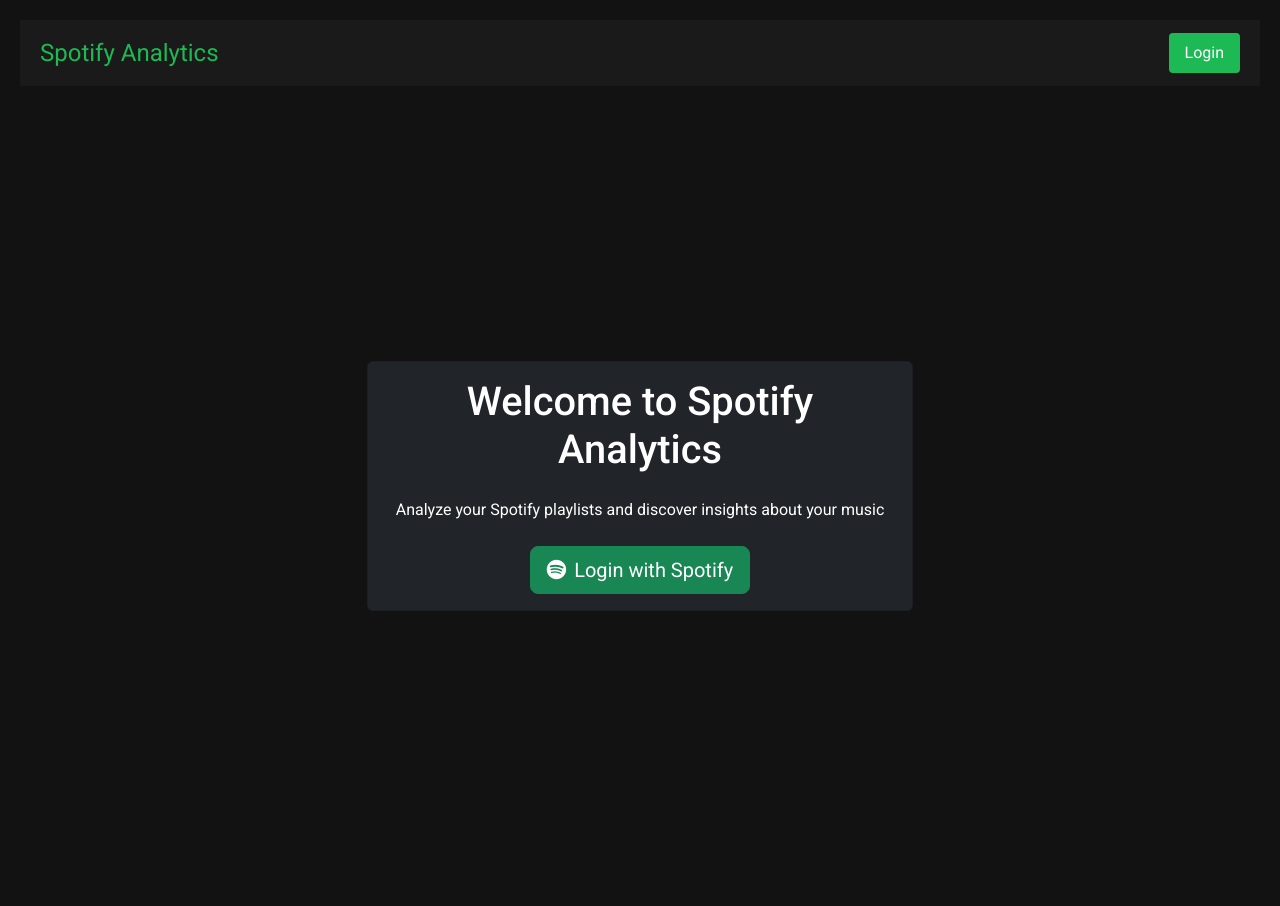
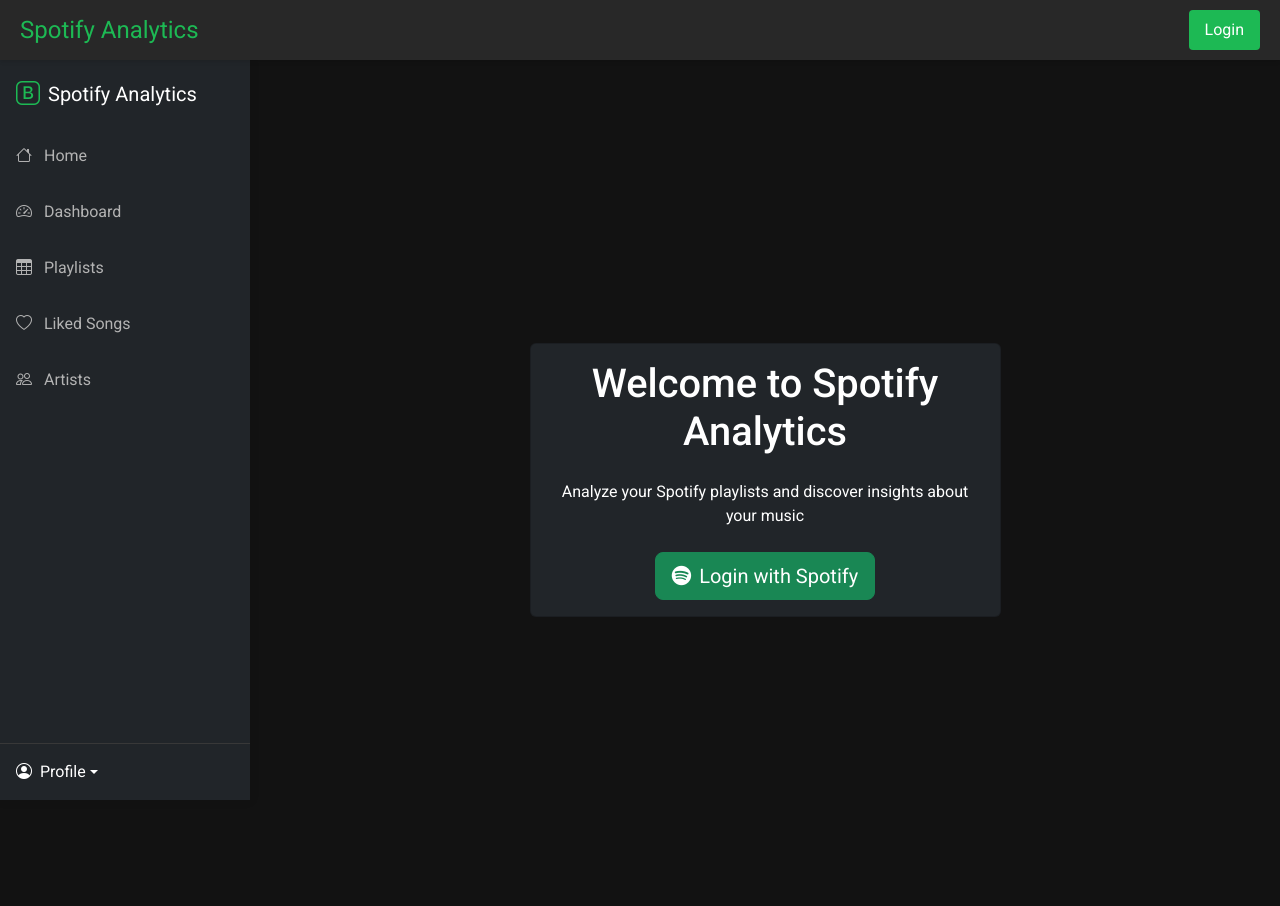
Before and after one commit to eddiemapes/SpotifyAPI, a Django app: page / in a window 1280 px wide. After the commit the page ends 800 px from the top, so only its background shows below. Run offline with Django 5.2, Linux system fonts and the light colour scheme.

Commit message:
new sidebar

```diff
--- /dev/null
+++ b/core/static/core/css/sidebar.css
@@ -0,0 +1,125 @@
+/* Main layout */
+.wrapper {
+    display: flex;
+    width: 100%;
+    min-height: 100vh;
+    padding-top: 60px; /* Height of navbar */
+    position: relative;
+}
+
+/* Sidebar */
+#sidebar {
+    width: 250px;
+    position: fixed;
+    top: 60px; /* Position below navbar */
+    left: 0;
+    height: calc(100vh - 60px); /* Full height minus navbar */
+    z-index: 999;
+    transition: all 0.3s;
+    box-shadow: 0 0 10px rgba(0,0,0,0.1);
+    background-color: #282828;
+}
+
+#sidebar .nav-link {
+    color: #B3B3B3;
+    transition: all 0.3s;
+}
+
+#sidebar .nav-link:hover {
+    background-color: #383838;
+    color: #1DB954;
+}
+
+#sidebar .nav-link.active {
+    background-color: #383838;
+    color: #1DB954;
+}
+
+#sidebar .nav-link i {
+    width: 20px;
+    text-align: center;
+}
+
+#sidebar .text-decoration-none {
+    color: #ffffff;
+}
+
+#sidebar .border-top {
+    border-color: #383838 !important;
+}
+
+/* Content */
+#content {
+    flex: 1;
+    margin-left: 250px;
+    padding: 20px;
+    min-height: calc(100vh - 60px);
+    transition: all 0.3s;
+    position: relative;
+    top: 0;
+    width: calc(100% - 250px);
+}
+
+/* Navbar adjustments */
+.navbar {
+    position: fixed;
+    top: 0;
+    left: 0;
+    right: 0;
+    width: 100%;
+    height: 60px;
+    z-index: 1000;
+    background-color: #282828;
+    box-shadow: 0 2px 4px rgba(0,0,0,0.1);
+}
+
+/* Container adjustments */
+#content .container {
+    padding-top: 0;
+    margin-top: 0;
+    width: 100%;
+    max-width: 100%;
+}
+
+/* Responsive design */
+@media (max-width: 768px) {
+    #sidebar {
+        margin-left: -250px;
+        top: 60px;
+    }
+    #sidebar.active {
+        margin-left: 0;
+    }
+    #content {
+        width: 100%;
+        margin-left: 0;
+    }
+    .navbar {
+        width: 100%;
+    }
+}
+
+/* Profile dropdown */
+#sidebar .dropdown-menu {
+    background-color: #282828;
+    border: none;
+    box-shadow: 0 0 10px rgba(0,0,0,0.1);
+}
+
+#sidebar .dropdown-item {
+    color: #B3B3B3;
+}
+
+#sidebar .dropdown-item:hover {
+    background-color: #383838;
+    color: #1DB954;
+}
+
+#sidebar .dropdown-divider {
+    border-color: #383838;
+}
+
+/* Spotify brand color */
+#sidebar .bi-bootstrap {
+    color: #1DB954;
+}
--- a/core/static/core/css/styles.css
+++ b/core/static/core/css/styles.css
@@ -4,7 +4,7 @@
     font-family: 'Roboto', Tahoma, Geneva, Verdana, sans-serif;
     min-height: 100vh;
     margin: 0;
-    padding: 20px;
+    padding: 0;
 }
 
 h1 {
@@ -38,9 +38,6 @@
 small {
     font-size: 0.833rem;
 }
-
-
-
 
 .header {
     text-align: center;
@@ -100,16 +97,17 @@
 
 .navbar {
     background-color: #1a1a1a;
-    padding: 10px 20px;
+    padding: 0 20px;
     display: flex;
     justify-content: space-between;
     align-items: center;
+    height: 60px;
 }
 
 .navbar-container {
     width: 100%;
-    max-width: 1200px;
-    margin: 0 auto;
+    max-width: 100%;
+    margin: 0;
     display: flex;
     justify-content: space-between;
     align-items: center;
--- a/core/templates/core/base.html
+++ b/core/templates/core/base/base.html
@@ -5,6 +5,7 @@
     <meta charset="UTF-8">
     <meta name="viewport" content="width=device-width, initial-scale=1.0">
     <link href="https://cdn.jsdelivr.net/npm/bootstrap@5.3.3/dist/css/bootstrap.min.css" rel="stylesheet" integrity="sha384-QWTKZyjpPEjISv5WaRU9OFeRpok6YctnYmDr5pNlyT2bRjXh0JMhjY6hW+ALEwIH" crossorigin="anonymous">
+    <link rel="stylesheet" href="https://cdn.jsdelivr.net/npm/bootstrap-icons@1.11.3/font/bootstrap-icons.min.css">
     <link rel="stylesheet" href="https://cdnjs.cloudflare.com/ajax/libs/font-awesome/6.0.0-beta3/css/all.min.css">
     <link rel="preconnect" href="https://fonts.googleapis.com">
     <link rel="preconnect" href="https://fonts.gstatic.com" crossorigin>
@@ -13,6 +14,7 @@
     <script src="https://cdn.jsdelivr.net/npm/chart.js"></script>
 
     <link rel="stylesheet" href="{% static 'core/css/styles.css' %}">
+    <link rel="stylesheet" href="{% static 'core/css/sidebar.css' %}">
     {% block stylesheet %}{% endblock %}
 
     {% block head %}{% endblock %}
@@ -20,15 +22,15 @@
 </head>
 
 <body>
+    {% include 'core/base/navbar.html' %}
+    <div class="wrapper">
+        {% include 'core/base/sidebar.html' %}
+        <div id="content">
+            {% block content %}{% endblock %}
+        </div>
+    </div>
 
-    {% include 'core/navbar.html' %}
-
-{% block content %}
-{% endblock %}
-
-
-<script src="https://cdn.jsdelivr.net/npm/bootstrap@5.3.3/dist/js/bootstrap.bundle.min.js" integrity="sha384-YvpcrYf0tY3lHB60NNkmXc5s9fDVZLESaAA55NDzOxhy9GkcIdslK1eN7N6jIeHz" crossorigin="anonymous"></script>
-{% block script %}
-{% endblock %}
+    <script src="https://cdn.jsdelivr.net/npm/bootstrap@5.3.3/dist/js/bootstrap.bundle.min.js" integrity="sha384-YvpcrYf0tY3lHB60NNkmXc5s9fDVZLESaAA55NDzOxhy9GkcIdslK1eN7N6jIeHz" crossorigin="anonymous"></script>
+    {% block script %}{% endblock %}
 </body>
 </html>
--- a/core/templates/core/navbar.html
+++ b/core/templates/core/base/navbar.html
@@ -1,5 +1,5 @@
 <nav class="navbar">
-    <div class="navbar-container">
+    <div class="navbar-container d-flex justify-content-between align-items-center">
         <a href="#" class="navbar-brand">Spotify Analytics</a>
         <div class="navbar-right">
             {% if user.is_authenticated %}
--- /dev/null
+++ b/core/templates/core/base/sidebar.html
@@ -0,0 +1,57 @@
+<!-- Sidebar -->
+<nav id="sidebar" class="bg-dark">
+    <div class="d-flex flex-column h-100">
+        <div class="p-3">
+            <a href="/" class="d-flex align-items-center text-decoration-none">
+                <i class="bi-bootstrap fs-4 me-2"></i>
+                <span class="fs-5">Spotify Analytics</span>
+            </a>
+        </div>
+        <ul class="nav nav-pills flex-column mb-auto">
+            <li class="nav-item">
+                <a href="" class="nav-link py-3 px-3">
+                    <i class="bi-house me-2"></i>
+                    <span>Home</span>
+                </a>
+            </li>
+            <li class="nav-item">
+                <a href="" class="nav-link py-3 px-3">
+                    <i class="bi-speedometer2 me-2"></i>
+                    <span>Dashboard</span>
+                </a>
+            </li>
+            <li class="nav-item">
+                <a href="" class="nav-link py-3 px-3">
+                    <i class="bi-table me-2"></i>
+                    <span>Playlists</span>
+                </a>
+            </li>
+            <li class="nav-item">
+                <a href="" class="nav-link py-3 px-3">
+                    <i class="bi-heart me-2"></i>
+                    <span>Liked Songs</span>
+                </a>
+            </li>
+            <li class="nav-item">
+                <a href="" class="nav-link py-3 px-3">
+                    <i class="bi-people me-2"></i>
+                    <span>Artists</span>
+                </a>
+            </li>
+        </ul>
+        <div class="p-3 border-top">
+            <div class="dropdown">
+                <a href="#" class="d-flex align-items-center text-decoration-none dropdown-toggle" id="dropdownUser3" data-bs-toggle="dropdown" aria-expanded="false">
+                    <i class="bi-person-circle me-2"></i>
+                    <span>Profile</span>
+                </a>
+                <ul class="dropdown-menu dropdown-menu-dark text-small shadow" aria-labelledby="dropdownUser3">
+                    <li><a class="dropdown-item" href="#">Settings</a></li>
+                    <li><a class="dropdown-item" href="#">Profile</a></li>
+                    <li><hr class="dropdown-divider"></li>
+                    <li><a class="dropdown-item" href="{% url 'core:logout' %}">Sign out</a></li>
+                </ul>
+            </div>
+        </div>
+    </div>
+</nav>
--- a/core/templates/core/index.html
+++ b/core/templates/core/index.html
@@ -1,4 +1,4 @@
-{% extends 'core/base.html' %}
+{% extends 'core/base/base.html' %}
 {% load static %}
 {% load partials %}
 
--- a/core/templates/core/login.html
+++ b/core/templates/core/login.html
@@ -1,4 +1,4 @@
-{% extends 'core/base.html' %}
+{% extends 'core/base/base.html' %}
 {% load static %}
 
 {% block content %}
--- a/core/templates/core/partials/album_info_partial.html
+++ b/core/templates/core/partials/album_info_partial.html
@@ -1,7 +1,7 @@
 <div class="d-flex flex-column justify-content-center align-items-center">
     <h3>{{ album_details.name }}</h3>
     <img src="{{ album_details.images.1 }}" alt="Album Cover" class="img-fluid">
-    <span>{{ album_details.release_date }}</span>
+    <span>{{ album_details.release_date|date:"d/m/Y" }}</span>
     <span>{{ album_details.total_tracks }} tracks</span>
     <span>{% for artist in album_details.artists %}{{ artist }}{% endfor %}</span>
     <span>{{ album_details.genres }}</span>
--- a/core/urls.py
+++ b/core/urls.py
@@ -12,4 +12,5 @@
     path('get-top-songs/', views.get_top_songs, name='get-top-songs'),
     path('get-top-artists/', views.get_top_artists, name='get-top-artists'),
     path('get-album-details/<str:album_id>/', views.get_album_details, name='get-album-details'),
+    path('test/', views.test, name='test'),
 ]
--- a/core/views.py
+++ b/core/views.py
@@ -1,20 +1,23 @@
 import logging
 import base64
+import datetime
+import spotipy
+from spotipy.oauth2 import SpotifyOAuth
+import pandas as pd
+
 from django.shortcuts import render, redirect
 from django.http import HttpResponse
 from django.contrib.auth import login, logout
 from django.contrib.auth.models import User
 from django.contrib.auth.decorators import login_required
 from django.views.decorators.http import require_http_methods
-from spotipy.oauth2 import SpotifyOAuth
-from . import query
-from .query import get_users_top_songs, get_users_playlists
+
+
+from .query import get_users_top_songs, get_users_playlists, get_playlist_data, get_artist_data
 from .models import Profile
-import spotipy
+from .utility import get_spotify_client, convert_str_to_date
 from spotify import settings
-import pandas as pd
-from .utility import get_spotify_client
-from collections import Counter
+
 
 logger = logging.getLogger(__name__)
 
@@ -32,18 +35,11 @@
 
 @require_http_methods(['GET'])
 def logout_view(request):
-    print("Logging out")
+    # print("Logging out")
     logout(request)
     return redirect('core:login')
 
 def spotify_login(request):
-    # Initialize SpotifyOAuth with client credentials and requested scope
-    # spotify_oath = SpotifyOAuth(
-    #     client_id=settings.SPOTIFY_CLIENT_ID,
-    #     client_secret=settings.SPOTIFY_CLIENT_SECRET,
-    #     redirect_uri=settings.SPOTIFY_REDIRECT_URI,
-    #     scope='user-library-read user-top-read')
-
     sp = spotipy.Spotify(auth_manager=SpotifyOAuth(
         client_id=settings.SPOTIFY_CLIENT_ID,
         client_secret=settings.SPOTIFY_CLIENT_SECRET,
@@ -57,13 +53,6 @@
 
 
 def spotify_callback(request):
-    # Initialize SpotifyOAuth again with same credentials
-    # sp_oauth = SpotifyOAuth(
-    #     client_id=settings.SPOTIFY_CLIENT_ID,
-    #     client_secret=settings.SPOTIFY_CLIENT_SECRET,
-    #     redirect_uri=settings.SPOTIFY_REDIRECT_URI,
-    #     scope='user-library-read'
-    # )
 
     sp = spotipy.Spotify(auth_manager=SpotifyOAuth(
         client_id=settings.SPOTIFY_CLIENT_ID,
@@ -90,7 +79,7 @@
         # Create or get existing user in Django database
         user, created = User.objects.get_or_create(username=spotify_id)
         profile, created = Profile.objects.get_or_create(user=user)
-        print(f"user: {user}, created: {created}")
+        # print(f"user: {user}, created: {created}")
         check_for_profile_changes(profile, user_data)
 
 
@@ -107,7 +96,7 @@
 
 def get_playlist_details():
     # Query for all the songs in the playlist
-    api_query = query.get_playlist_data('5oUK8DDz1pRG4Tiks11H4p')['items']
+    api_query = get_playlist_data('5oUK8DDz1pRG4Tiks11H4p')['items']
 
     # Extract specific data for songs in playlist
     song_and_artist_list = extract_song_and_artist(api_query)
@@ -115,7 +104,7 @@
     # Query for artist data using the Artist ID
     for entry in song_and_artist_list:
         if entry['Artist_ID']:
-            artist_data = query.get_artist_data(entry['Artist_ID'])
+            artist_data = get_artist_data(entry['Artist_ID'])
             entry['Genres'] = artist_data['genres']
 
     return song_and_artist_list
@@ -141,7 +130,7 @@
         profile.profile_img_2 = profile_img_2
         profile.save()
 
-    print(f"Profile updated: {modified}")
+    # print(f"Profile updated: {modified}")
 
 @login_required
 def homepage(request):
@@ -164,7 +153,7 @@
     top_songs = sp.current_user_top_tracks(limit=12, time_range=time_range)
     top_songs_dicts = []
 
-    print(f"top_songs: {top_songs['items'][0]}")
+    # print(f"top_songs: {top_songs['items'][0]}")
 
     for i in top_songs['items']:
         top_songs_dicts.append({
@@ -194,8 +183,8 @@
     # Store the time range in the session
     request.session['artist_time_range'] = time_range
 
-    top_artists = sp.current_user_top_artists(limit=6, time_range=time_range)
-    print(f"top_artists: {top_artists['items'][0]}")
+    top_artists = sp.current_user_top_artists(limit=12, time_range=time_range)
+    # print(f"top_artists: {top_artists['items'][0]}")
 
     top_artists_dicts = []
     for i in top_artists['items']:
@@ -219,12 +208,12 @@
 def get_album_details(request, album_id):
     sp = get_spotify_client()
     album_details = sp.album(album_id)
-    print(f"album_details: {album_details}")
+    # print(f"album_details: {album_details}")
     album_details_dict = {
         'name': album_details['name'],
         'id': album_details['id'],
         'type': album_details['album_type'],
-        'release_date': album_details['release_date'],
+        'release_date': convert_str_to_date(album_details['release_date'], '%d/%m/%Y'),
         'total_tracks': album_details['total_tracks'],
         'tracks': album_details['tracks']['items'],
         'images': [image['url'] for image in album_details['images']],
@@ -254,3 +243,6 @@
 
 def extract_genre_from_artist_data(item):
     return item['genres']
+
+def test(request):
+    return render(request, 'core/base/test.html')
```
Also changed, not shown: core/utility.py (+13 -1 lines).
